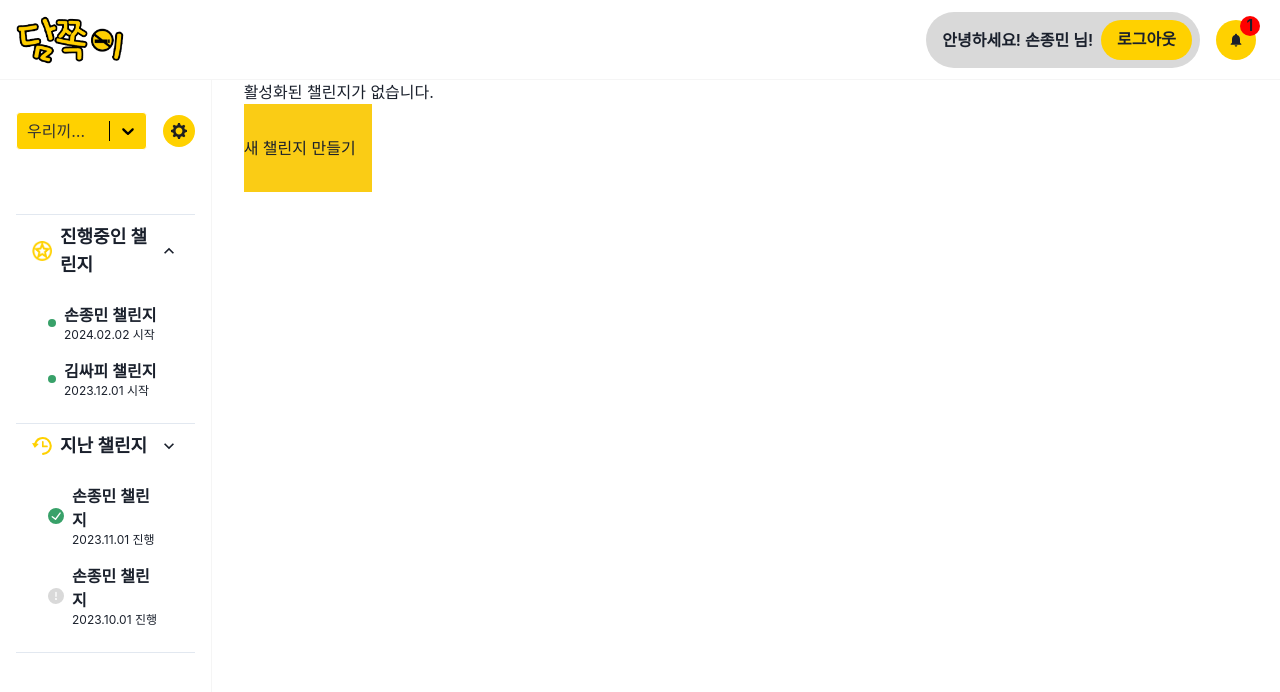
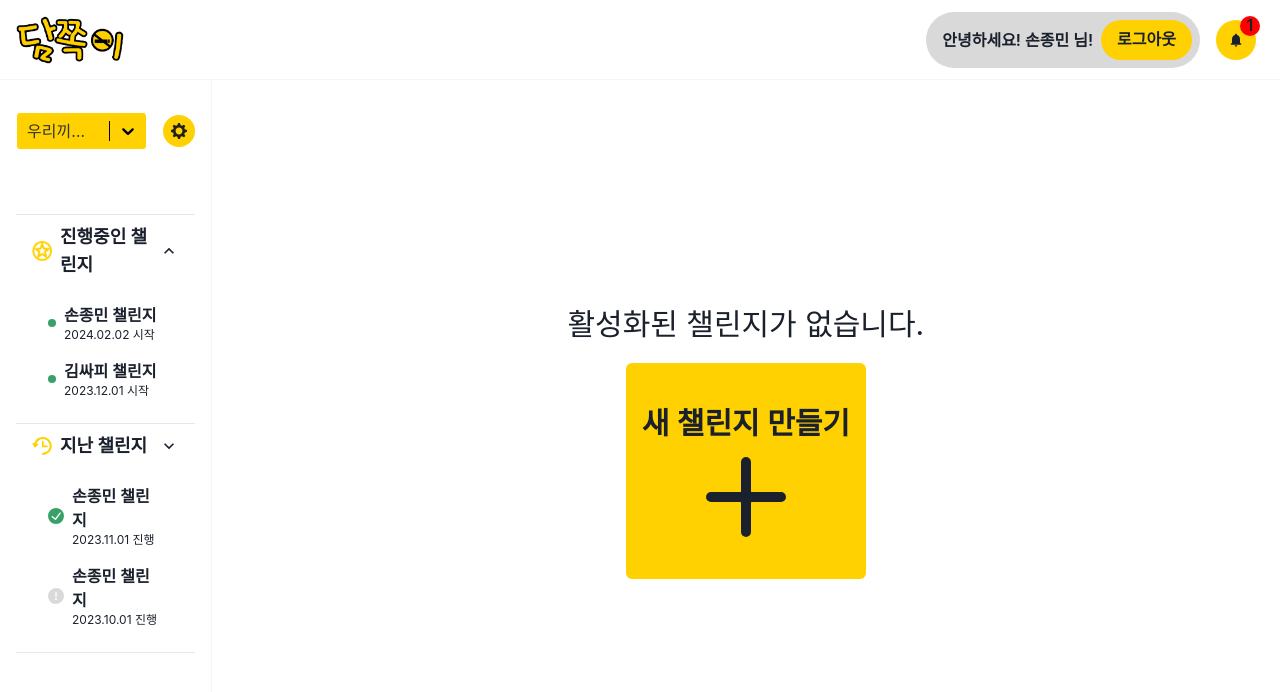
Before and after one commit to damjjok/damjjok, a React (Create React App) app in the folder client/: page /group/1/empty-challenge in a window 1280 px wide. Shown: the top 692 px of the page. Built offline with nearby package versions, Linux system fonts and the light colour scheme.

Commit message:
Fix : Empty Challenge Page 수정

```diff
--- a/client/src/pages/group-space/group-space-main/empty-challenge/EmptyChallenge.js
+++ b/client/src/pages/group-space/group-space-main/empty-challenge/EmptyChallenge.js
@@ -1,17 +1,26 @@
+import { AddIcon } from "@chakra-ui/icons";
+import { Box, Button, Flex, Text } from "@chakra-ui/react";
 import { Link, useLocation } from "react-router-dom";
 
 function EmptyChallenge() {
     const location = useLocation();
 
     return (
-        <div>
-            활성화된 챌린지가 없습니다.
-            <Link to={`../create-challenge`}>
-                <div className=" max-w-32 py-8 bg-yellow-400">
-                    <p>새 챌린지 만들기</p>
-                </div>
-            </Link>
-        </div>
+        <Box>
+            <Flex justifyContent={"center"} alignItems={"center"} flexDirection={"column"} height={"90vh"}>
+                <Text fontSize={"30px"} marginBottom={"1rem"}>
+                    활성화된 챌린지가 없습니다.
+                </Text>
+                <Button height={"30%"} backgroundColor={"dam.yellow"} _hover={{ backgroundColor: "#3182CE" }}>
+                    <Link to={`../create-challenge`}>
+                        <Text fontSize={"30px"} marginBottom={"1rem"}>
+                            새 챌린지 만들기
+                        </Text>
+                        <AddIcon fontSize={"5rem"}></AddIcon>
+                    </Link>
+                </Button>
+            </Flex>
+        </Box>
     );
 }
 
```
